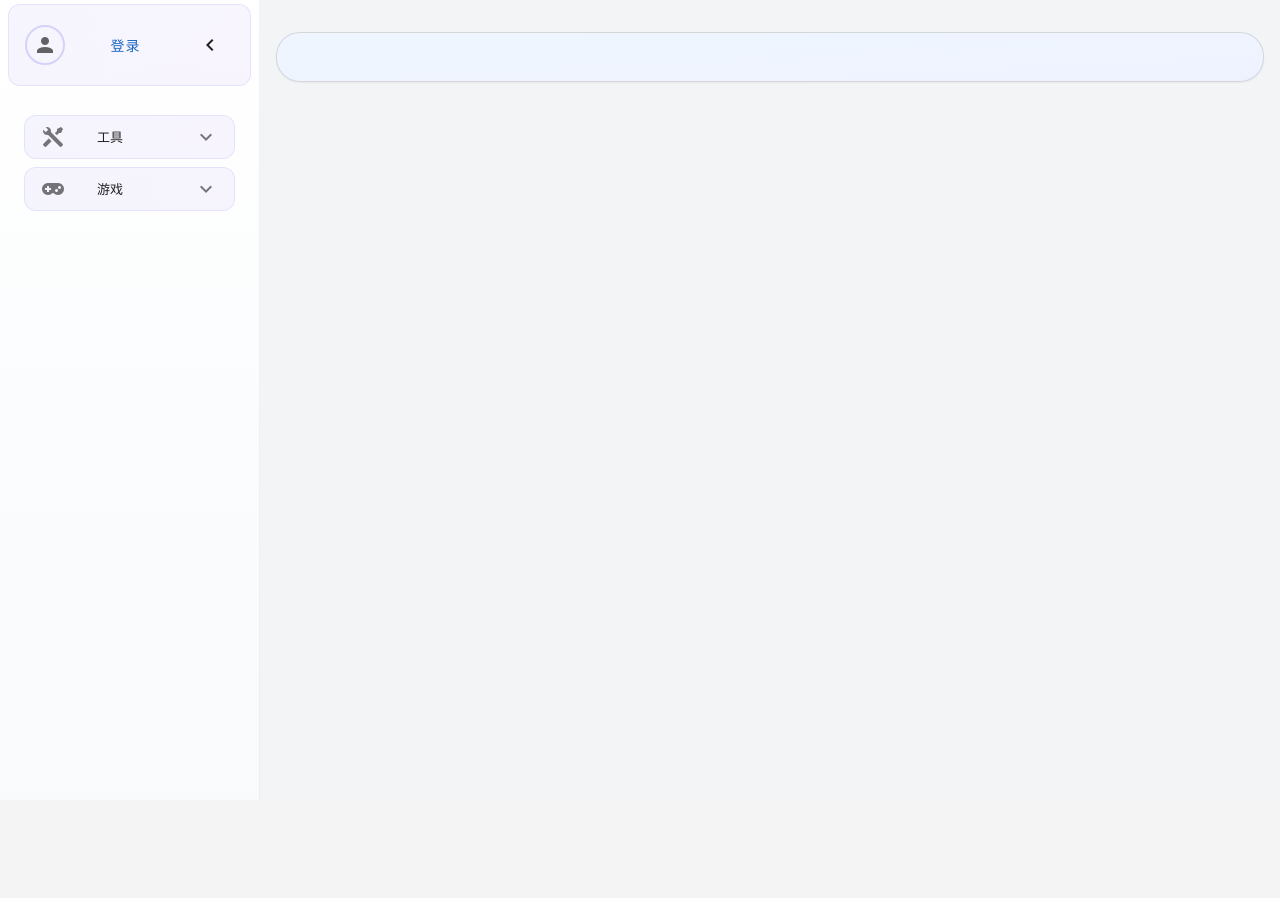
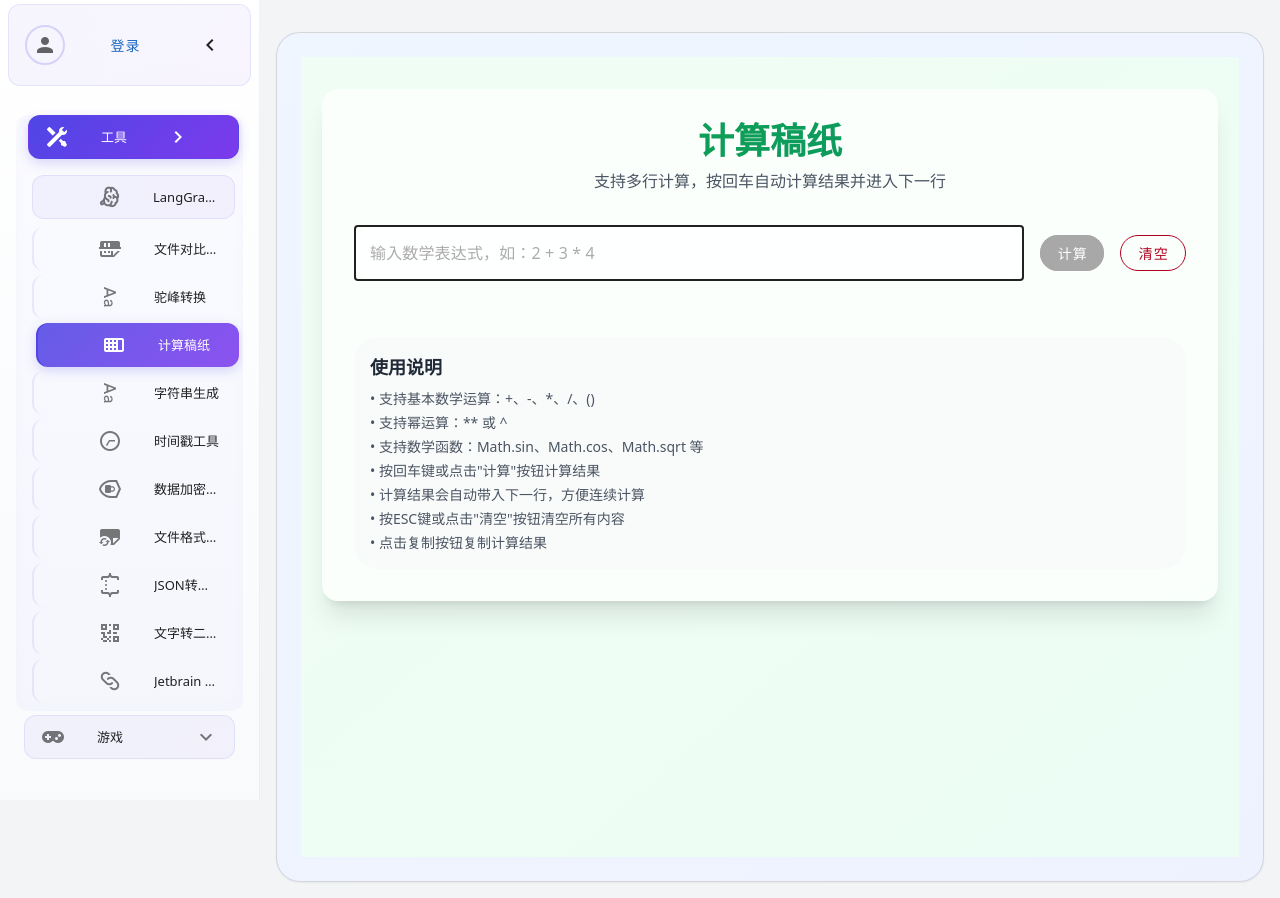
Before and after one commit to bitdan/Hump-Conversion, a Vue app: page /tools/calculator in a window 1280 px wide. Before the commit this address had no page. Before the commit the page ends 800 px from the top, so only its background shows below. Built offline with nearby package versions, Linux system fonts and the light colour scheme; what vue-konva would draw is missing.

Commit message:
feat(router): 添加计算稿纸功能
- 在路由配置中新增 Calculator

```diff
--- a/src/router/index.ts
+++ b/src/router/index.ts
@@ -74,6 +74,15 @@ export const routes: RouteRecordRaw[] = [
                 meta: {
                     title: '驼峰转换',
                     icon: 'mdi-format-letter-case'
+                }
+            },
+            {
+                path: '/tools/calculator',
+                name: 'Calculator',
+                component: () => import('@/views/tools/Calculator.vue'),
+                meta: {
+                    title: '计算稿纸',
+                    icon: 'mdi-calculator'
                 }
             },
             {
--- /dev/null
+++ b/src/views/tools/Calculator.vue
@@ -0,0 +1,247 @@
+<template>
+  <div class="min-h-screen bg-gradient-to-br from-green-50 to-emerald-50 flex flex-col items-center py-8 px-4">
+    <div class="w-full max-w-4xl bg-white/70 backdrop-blur-sm rounded-2xl shadow-xl p-8">
+      <div class="text-center mb-8">
+        <h1 class="text-4xl font-bold bg-clip-text text-transparent bg-gradient-to-r from-green-600 to-emerald-600">
+          计算稿纸
+        </h1>
+        <p class="text-gray-600 mt-2">支持多行计算，按回车自动计算结果并进入下一行</p>
+      </div>
+
+      <!-- 计算区域 -->
+      <div class="space-y-4 mb-6">
+        <!-- 当前输入行 -->
+        <div class="flex gap-4 items-center">
+          <v-text-field
+            v-model="currentInput"
+            placeholder="输入数学表达式，如：2 + 3 * 4"
+            variant="outlined"
+            class="flex-1 bg-white/80 rounded-xl"
+            hide-details
+            @keydown.enter="calculateAndAddLine"
+            @keydown.escape="clearAll"
+            ref="inputField"
+          />
+          <v-btn
+            @click="calculateAndAddLine"
+            color="primary"
+            variant="elevated"
+            class="rounded-xl"
+            :disabled="!currentInput.trim()"
+          >
+            计算
+          </v-btn>
+          <v-btn
+            @click="clearAll"
+            color="error"
+            variant="outlined"
+            class="rounded-xl"
+          >
+            清空
+          </v-btn>
+        </div>
+      </div>
+
+      <!-- 计算历史 -->
+      <div class="space-y-3 max-h-96 overflow-y-auto">
+        <div
+          v-for="(line, index) in calculationLines"
+          :key="index"
+          class="bg-white/80 backdrop-blur-sm rounded-xl p-4 transition-all duration-300 hover:shadow-md"
+        >
+          <div class="flex items-center justify-between">
+            <div class="flex-1">
+              <div class="text-sm text-gray-600 mb-1">第 {{ index + 1 }} 行</div>
+              <div class="font-mono text-lg">
+                <span class="text-gray-800">{{ line.expression }}</span>
+                <span class="text-gray-500 mx-2">=</span>
+                <span
+                  class="font-bold"
+                  :class="line.isError ? 'text-red-600' : 'text-green-600'"
+                >
+                  {{ line.result }}
+                </span>
+              </div>
+            </div>
+            <div class="flex gap-2">
+              <v-btn
+                @click="copyResult(line.result)"
+                size="small"
+                variant="text"
+                color="primary"
+                class="min-w-0"
+              >
+                <v-icon size="small">mdi-content-copy</v-icon>
+              </v-btn>
+              <v-btn
+                @click="deleteLine(index)"
+                size="small"
+                variant="text"
+                color="error"
+                class="min-w-0"
+              >
+                <v-icon size="small">mdi-delete</v-icon>
+              </v-btn>
+            </div>
+          </div>
+        </div>
+      </div>
+
+      <!-- 统计信息 -->
+      <div v-if="calculationLines.length > 0" class="mt-6 p-4 bg-blue-50/80 rounded-xl">
+        <div class="flex justify-between items-center text-sm text-gray-600">
+          <span>总计算行数: {{ calculationLines.length }}</span>
+          <span>成功计算: {{ successfulCalculations }}</span>
+          <span>错误计算: {{ errorCalculations }}</span>
+        </div>
+      </div>
+
+      <!-- 使用说明 -->
+      <div class="mt-8 p-4 bg-gray-50/80 rounded-xl">
+        <h3 class="text-lg font-semibold text-gray-800 mb-2">使用说明</h3>
+        <ul class="text-sm text-gray-600 space-y-1">
+          <li>• 支持基本数学运算：+、-、*、/、()</li>
+          <li>• 支持幂运算：** 或 ^</li>
+          <li>• 支持数学函数：Math.sin、Math.cos、Math.sqrt 等</li>
+          <li>• 按回车键或点击"计算"按钮计算结果</li>
+          <li>• 计算结果会自动带入下一行，方便连续计算</li>
+          <li>• 按ESC键或点击"清空"按钮清空所有内容</li>
+          <li>• 点击复制按钮复制计算结果</li>
+        </ul>
+      </div>
+    </div>
+  </div>
+</template>
+
+<script setup>
+import { ref, computed, nextTick, onMounted } from 'vue'
+
+const currentInput = ref('')
+const calculationLines = ref([])
+const inputField = ref(null)
+const copiedIndex = ref(-1)
+
+// 计算统计
+const successfulCalculations = computed(() =>
+  calculationLines.value.filter(line => !line.isError).length
+)
+
+const errorCalculations = computed(() =>
+  calculationLines.value.filter(line => line.isError).length
+)
+
+// 安全的数学表达式计算
+const safeEval = (expression) => {
+  try {
+    // 移除所有空格
+    const cleanExpression = expression.replace(/\s/g, '')
+
+    // 安全检查：只允许数字、运算符、括号和Math函数
+    const allowedPattern = /^[0-9+\-*/.()^Math\s,sin|cos|tan|sqrt|abs|floor|ceil|round|max|min|pow|log|exp]*$/
+    if (!allowedPattern.test(cleanExpression)) {
+      throw new Error('包含不安全的字符')
+    }
+
+    // 替换 ^ 为 ** (幂运算)
+    const processedExpression = cleanExpression.replace(/\^/g, '**')
+
+    // 使用Function构造器进行安全计算
+    const result = new Function('Math', `return ${processedExpression}`)(Math)
+
+    // 检查结果是否为有效数字
+    if (typeof result !== 'number' || !isFinite(result)) {
+      throw new Error('计算结果无效')
+    }
+
+    return result
+  } catch (error) {
+    throw new Error(`计算错误: ${error.message}`)
+  }
+}
+
+// 格式化数字结果
+const formatResult = (result) => {
+  if (Number.isInteger(result)) {
+    return result.toString()
+  }
+  // 保留6位小数，去除末尾的0
+  return parseFloat(result.toFixed(6)).toString()
+}
+
+// 计算并添加到历史
+const calculateAndAddLine = async () => {
+  const expression = currentInput.value.trim()
+  if (!expression) return
+
+  try {
+    const result = safeEval(expression)
+    const formattedResult = formatResult(result)
+
+    calculationLines.value.push({
+      expression,
+      result: formattedResult,
+      isError: false,
+      timestamp: new Date()
+    })
+
+    // 将计算结果带入下一行
+    currentInput.value = formattedResult
+
+    // 聚焦到输入框
+    await nextTick()
+    inputField.value?.focus()
+
+  } catch (error) {
+    calculationLines.value.push({
+      expression,
+      result: error.message,
+      isError: true,
+      timestamp: new Date()
+    })
+
+    // 如果是错误，清空当前输入
+    currentInput.value = ''
+
+    // 聚焦到输入框
+    await nextTick()
+    inputField.value?.focus()
+  }
+}
+
+// 清空所有内容
+const clearAll = () => {
+  calculationLines.value = []
+  currentInput.value = ''
+  copiedIndex.value = -1
+  nextTick(() => {
+    inputField.value?.focus()
+  })
+}
+
+// 删除指定行
+const deleteLine = (index) => {
+  calculationLines.value.splice(index, 1)
+}
+
+// 复制结果到剪贴板
+const copyResult = async (text) => {
+  try {
+    await navigator.clipboard.writeText(text)
+    // 可以添加复制成功的提示
+  } catch (err) {
+    console.error('复制失败:', err)
+    // 降级方案
+    const textarea = document.createElement('textarea')
+    textarea.value = text
+    document.body.appendChild(textarea)
+    textarea.select()
+    document.execCommand('copy')
+    document.body.removeChild(textarea)
+  }
+}
+
+// 组件挂载后聚焦输入框
+onMounted(() => {
+  inputField.value?.focus()
+})
+</script>
```
